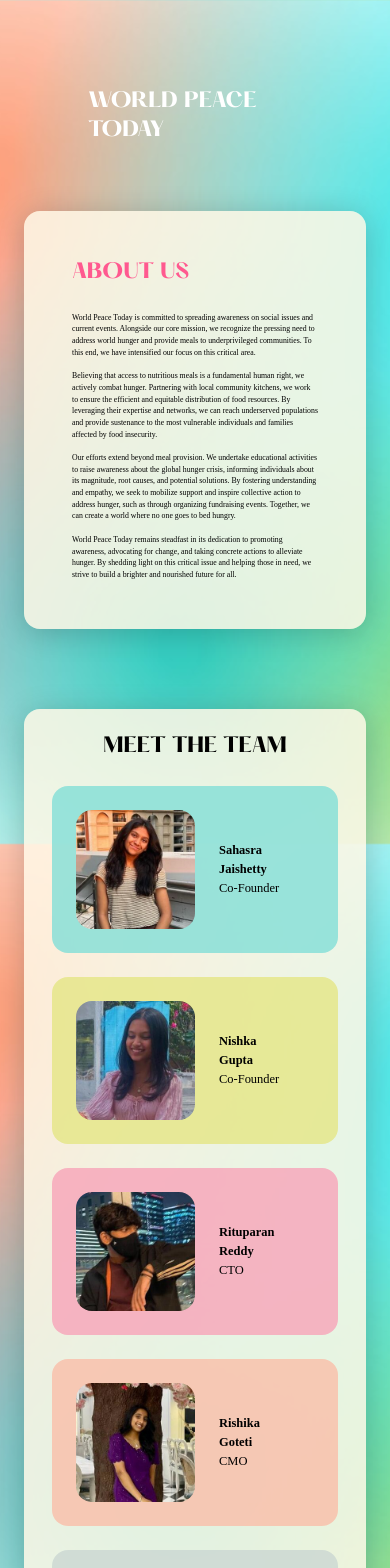
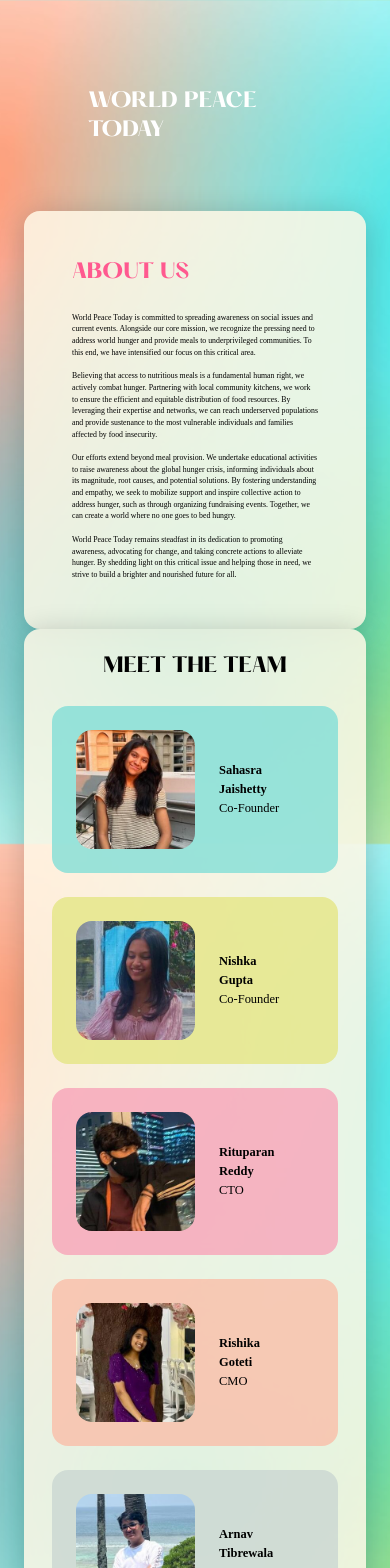
Before and after one commit to ARandomNeko/Inicio, a SvelteKit app in the folder inicio/: page / in a window 390 px wide. Shown: the top 1568 px of the page. Built offline with nearby package versions, Linux system fonts and the light colour scheme; a web font is replaced by a local one.

Commit message:
mobile margins

```diff
--- a/inicio/src/routes/+page.svelte
+++ b/inicio/src/routes/+page.svelte
@@ -38,7 +38,7 @@
 
 </section>
 
-<section class=" card mt-20 py-6 md:px-16 px-4">
+<section class=" card md:mt-20 py-6 md:px-16 px-4 mt:10">
     <!--Meet the team-->
     <div class="">
         <h1 class="text-center"> MEET THE TEAM</h1>
```
